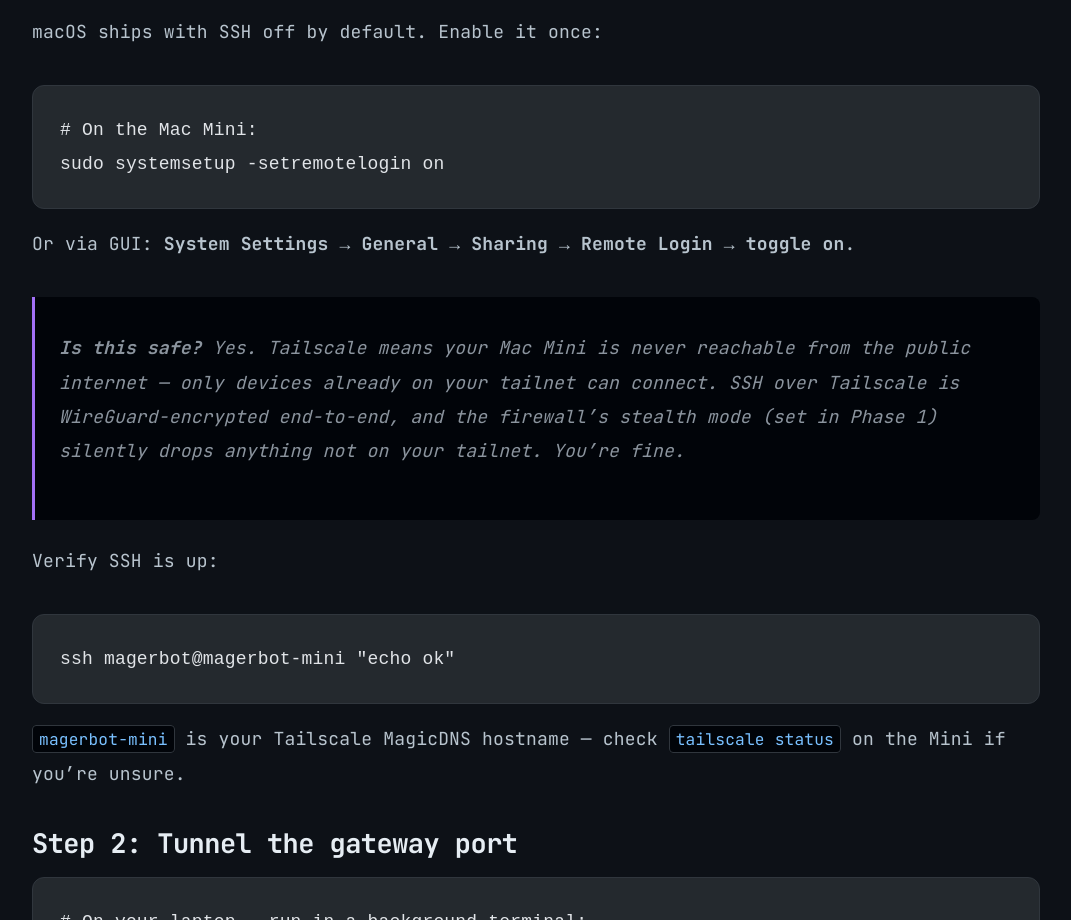
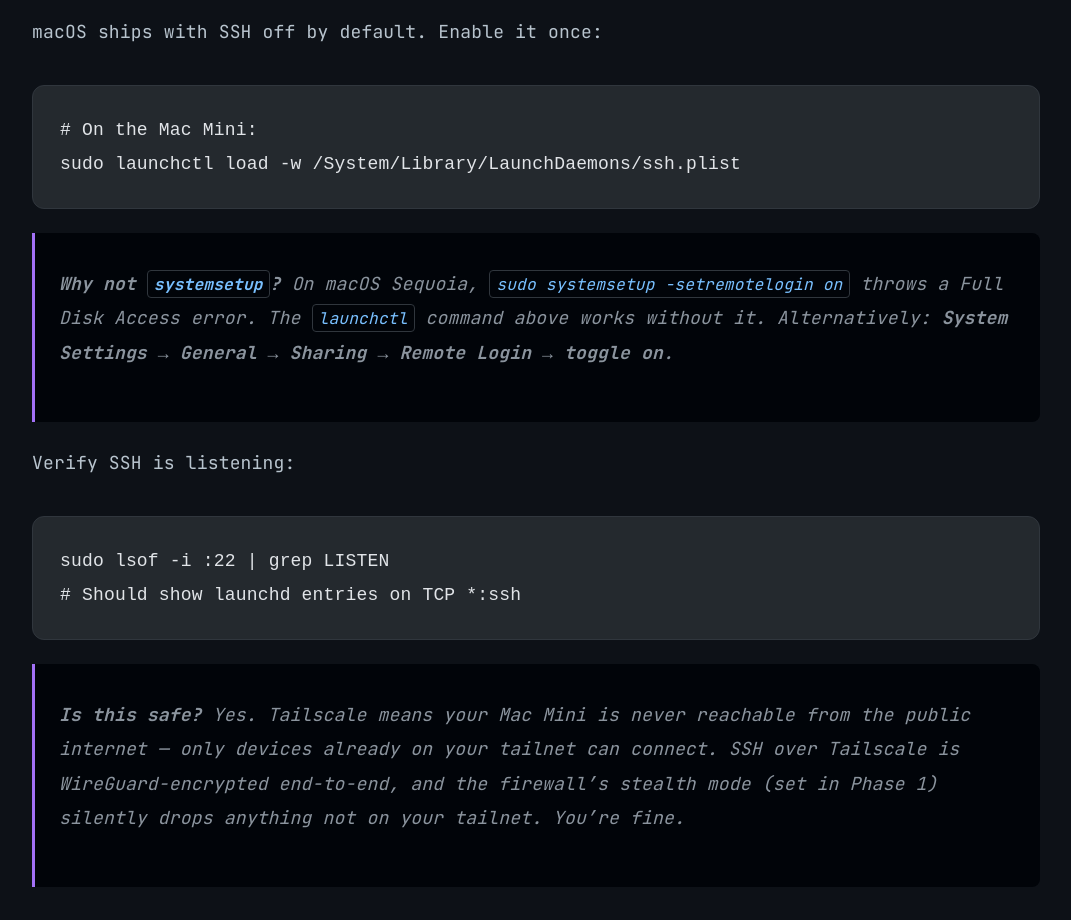
Before and after one commit to mager/magerblog, an Astro site: page /blog/2026-02-22-openclaw-mac-mini-tailscale in a window 1280 px wide. Shown: the part 10898-11818 px from the top of the page, without its empty margins (104-1175 px from the left). Built offline with nearby package versions, Linux system fonts and the light colour scheme; Astro itself is replaced by a stand-in of ours; some packages are replaced by stand-ins of ours; code samples lack their colours.

Commit message:
fix(blog): use launchctl for SSH enable on macOS Sequoia, add verify step

````diff
--- a/src/content/blog/2026-02-22-openclaw-mac-mini-tailscale.md
+++ b/src/content/blog/2026-02-22-openclaw-mac-mini-tailscale.md
@@ -291,10 +291,17 @@
 
 ```bash
 # On the Mac Mini:
-sudo systemsetup -setremotelogin on
+sudo launchctl load -w /System/Library/LaunchDaemons/ssh.plist
 ```
 
-Or via GUI: **System Settings → General → Sharing → Remote Login → toggle on**.
+> **Why not `systemsetup`?** On macOS Sequoia, `sudo systemsetup -setremotelogin on` throws a Full Disk Access error. The `launchctl` command above works without it. Alternatively: **System Settings → General → Sharing → Remote Login → toggle on**.
+
+Verify SSH is listening:
+
+```bash
+sudo lsof -i :22 | grep LISTEN
+# Should show launchd entries on TCP *:ssh
+```
 
 > **Is this safe?** Yes. Tailscale means your Mac Mini is never reachable from the public internet — only devices already on your tailnet can connect. SSH over Tailscale is WireGuard-encrypted end-to-end, and the firewall's stealth mode (set in Phase 1) silently drops anything not on your tailnet. You're fine.
 
````
